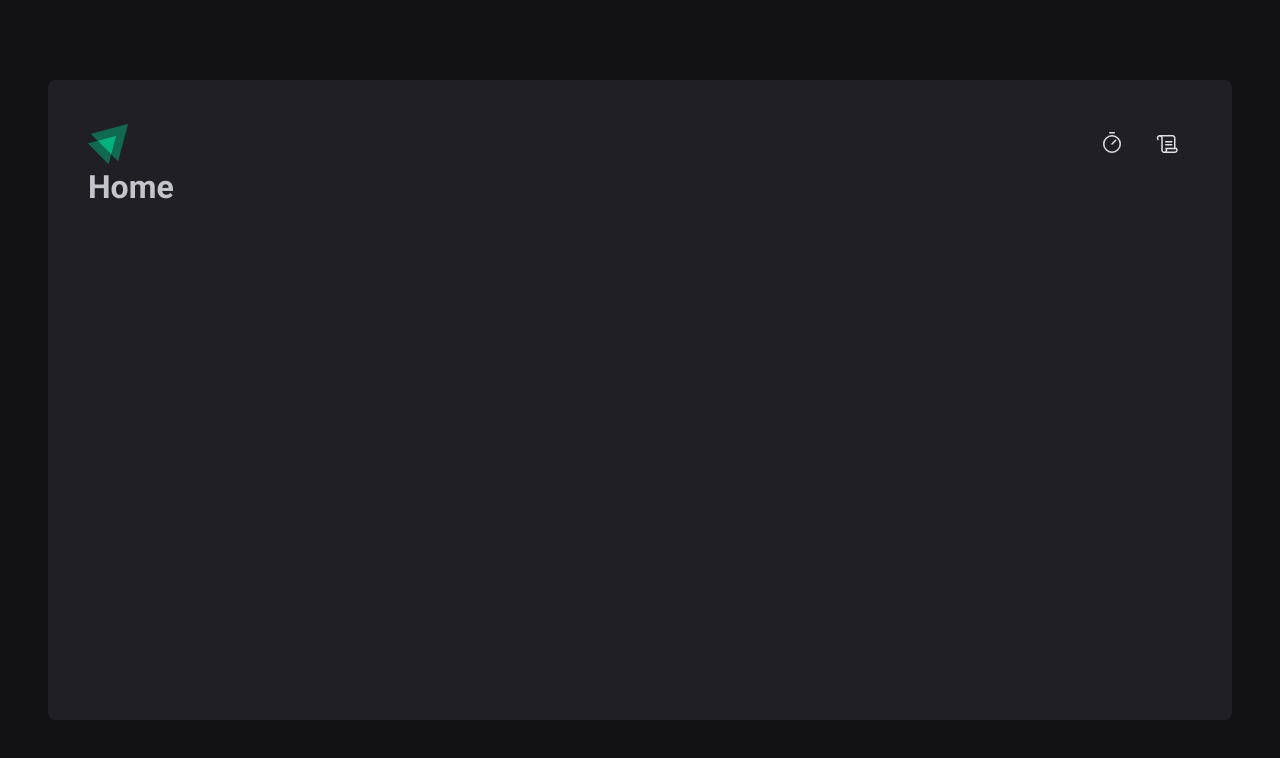
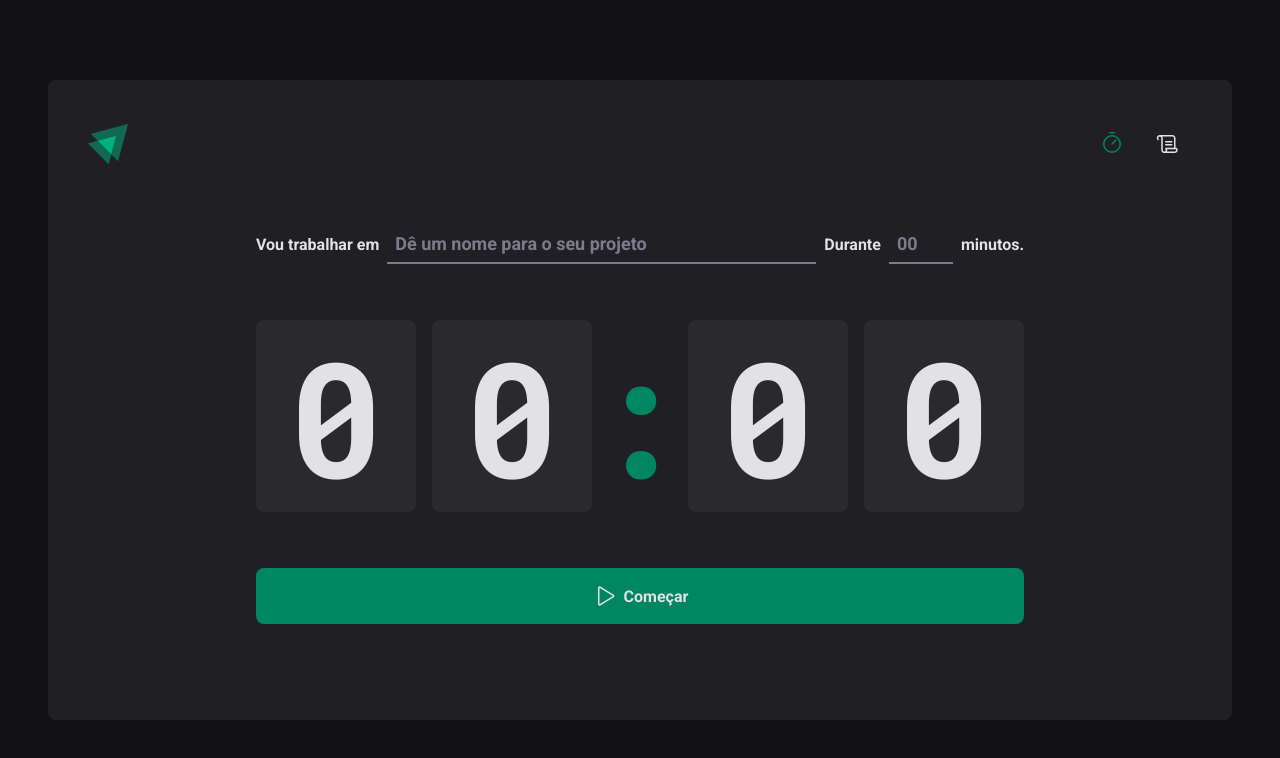
Before and after one commit to felipe-lustosa/timer-ignite, a React (Vite) app: page / in a window 1280 px wide. Shown: the top 758 px of the page. Built offline with nearby package versions, Linux system fonts and the light colour scheme.

Commit message:
finishing home page

```diff
--- a/src/components/Header/index.tsx
+++ b/src/components/Header/index.tsx
@@ -1,13 +1,14 @@
 import { HeaderContainer } from "./styles";
 import logoIgnite from '../../assets/logo-ignite.svg'
 import { Timer, Scroll } from "phosphor-react";
+import { NavLink } from "react-router-dom";
 
 export function Header() {
   return <HeaderContainer>
     <img src={logoIgnite} alt="" />
     <nav>
-      <a href=""><Timer size={24} /></a>
-      <a href=""><Scroll size={24} /></a>
+      <NavLink to="/" title="Timer"><Timer size={24} /></NavLink>
+      <NavLink to="/history" title="Histórico"><Scroll size={24} /></NavLink>
     </nav>
   </HeaderContainer>
 }
--- a/src/components/Header/styles.ts
+++ b/src/components/Header/styles.ts
@@ -25,6 +25,10 @@
       &:hover {
         border-bottom: 3px solid ${props => props.theme['green-500']};
       }
+
+      &.active {
+        color: ${props => props.theme['green-500']};
+      }
     }
   }
 `
--- a/src/pages/Home.tsx
+++ /dev/null
@@ -1,10 +0,0 @@
-
-interface HomeProps { }
-
-export function Home(props: HomeProps) {
-  return (
-    <div>
-      <h1>Home</h1>
-    </div>
-  )
-}
--- /dev/null
+++ b/src/pages/Home/index.tsx
@@ -0,0 +1,31 @@
+import { Play } from "phosphor-react";
+import { CountdownContainer, FormContainer, HomeContainer, MinutesAmountInput, Separator, StartCountdownButton, TaskInput } from "./styles";
+
+interface HomeProps { }
+
+export function Home(props: HomeProps) {
+  return (
+    <HomeContainer>
+      <form>
+        <FormContainer>
+          <label htmlFor="task">Vou trabalhar em</label>
+          <TaskInput id="task" placeholder="Dê um nome para o seu projeto" />
+          <label htmlFor="minutesAmount">Durante</label>
+          <MinutesAmountInput type="number" id="minutesAmount" placeholder="00" />
+
+          <span>minutos.</span>
+        </FormContainer>
+
+        <CountdownContainer>
+          <span>0</span>
+          <span>0</span>
+          <Separator>:</Separator>
+          <span>0</span>
+          <span>0</span>
+        </CountdownContainer>
+
+        <StartCountdownButton type="submit"><Play size={24} /> Começar</StartCountdownButton>
+      </form>
+    </HomeContainer>
+  )
+}
--- /dev/null
+++ b/src/pages/Home/styles.ts
@@ -0,0 +1,111 @@
+import styled from "styled-components";
+
+export const HomeContainer = styled.main`
+  flex: 1;
+
+  display: flex;
+  flex-direction: column;
+  align-items: center;
+  justify-content: center;
+
+  form {
+    display: flex;
+    flex-direction: column;
+    align-items: center;
+    gap: 3.5rem;
+  }
+`;
+
+export const FormContainer = styled.div`
+  width: 100%;
+  display: flex;
+  align-items: center;
+  justify-content: center;
+  gap: 0.5rem;
+  color: ${props => props.theme['gray-100']};
+  font-weight: bold;
+  flex-wrap: wrap;
+`
+
+const BaseInput = styled.input`
+  background: transparent;
+  height: 2.5rem;
+  border: 0;
+  border-bottom: 2px solid ${props => props.theme['gray-500']};
+  font-weight: bold;
+  font-size: 1.125rem;
+  padding: 0 0.5rem;
+  color: ${props => props.theme['gray-100']};
+
+  &:focus {
+    box-shadow: none;
+    border-color: ${props => props.theme['green-500']};
+  }
+
+  &::placeholder {
+    color: ${props => props.theme['gray-500']};
+  }
+`
+
+export const TaskInput = styled(BaseInput)`
+  flex: 1;
+`
+
+export const MinutesAmountInput = styled(BaseInput)`
+  width: 4rem;
+`
+
+export const CountdownContainer = styled.div`
+  font-family: 'Roboto Mono', monospace;
+  font-size: 10rem;
+  line-height: 8rem;
+  color: ${props => props.theme['gray-100']};
+
+  display: flex;
+  gap: 1rem;
+
+  span {
+    background: ${props => props.theme['gray-700']};
+    padding: 2rem;
+    border-radius: 8px;
+  }
+`
+
+export const Separator = styled.div`
+  padding: 2rem 0;
+  color: ${props => props.theme['green-500']};
+
+  width: 4rem;
+  overflow: hidden;
+
+  display: flex;
+  justify-content: center;
+`
+
+export const StartCountdownButton = styled.button`
+  width: 100%;
+  border: 0;
+  padding: 1rem;
+  border-radius: 8px;
+
+  display: flex;
+  align-items: center;
+  justify-content: center;
+
+  gap: 0.5rem;
+  font-weight: bold;
+
+  cursor: pointer;
+
+  background: ${props => props.theme['green-500']};
+  color: ${props => props.theme['gray-100']};
+
+  &:disabled {
+    opacity: 0.7;
+    cursor: not-allowed;
+  }
+
+  &:not(:disabled):hover {
+    background: ${props => props.theme['green-700']};
+  }
+`
--- a/src/styles/global.ts
+++ b/src/styles/global.ts
@@ -15,6 +15,7 @@
   body {
     background: ${(props) => props.theme['gray-900']};
     color: ${(props) => props.theme['gray-300']};
+    -webkit-font-smoothing: antialiased;
   }
 
   body, input, text-area, button {
```
